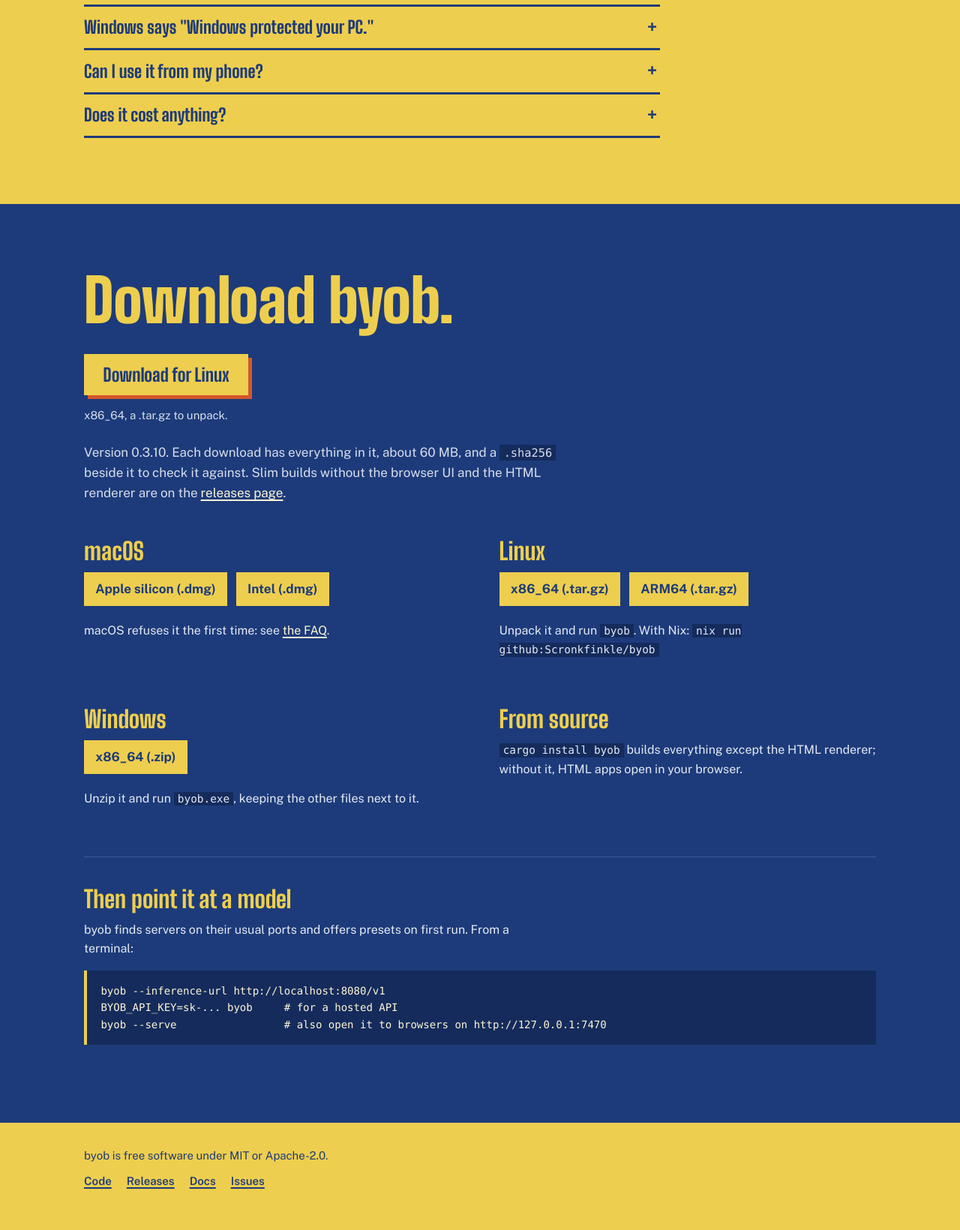
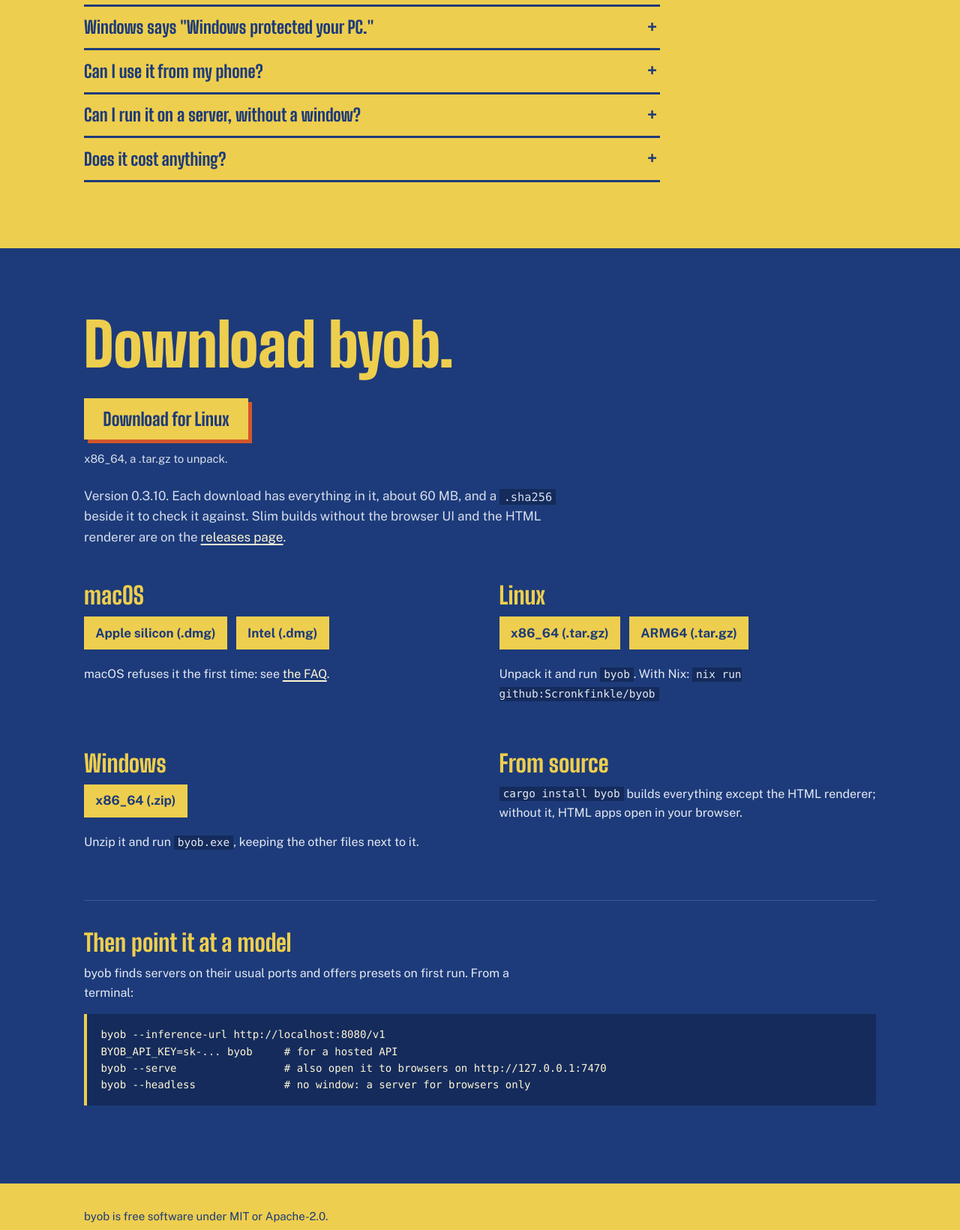
Before and after one commit to Scronkfinkle/byob, a plain HTML site: page site/index.html in a window 1280 px wide. Shown: the part 7640-9280 px from the top of the page at 75% size. Drawn offline with Linux system fonts and the light colour scheme; files whose address does not match are found by name.

Commit message:
byob.chat: running it headless (a FAQ entry and the install section's commands)

```diff
--- a/site/index.html
+++ b/site/index.html
@@ -244,6 +244,13 @@ curl -L https://github.com/Scronkfinkle/byob/releases/download/v$v/byob-$v-$t.ta
       it from anywhere. It's the same app and the same chats, live.</p>
   </details>
   <details>
+    <summary>Can I run it on a server, without a window?</summary>
+    <p>Yes. <code>byob --headless</code> runs byob with no window and serves the same app to any
+      browser, on <code>http://127.0.0.1:7470</code> by default. Run it on a home server or a VM,
+      put it behind <code>tailscale serve</code>, and <code>--allow-user</code> limits it to your
+      Tailscale login.</p>
+  </details>
+  <details>
     <summary>Does it cost anything?</summary>
     <p>byob is free. A hosted model costs what its provider charges; a local one costs
       nothing but electricity.</p>
@@ -300,7 +307,8 @@ curl -L https://github.com/Scronkfinkle/byob/releases/download/v$v/byob-$v-$t.ta
     <p>byob finds servers on their usual ports and offers presets on first run. From a terminal:</p>
     <pre><code>byob --inference-url http://localhost:8080/v1
 BYOB_API_KEY=sk-... byob     # for a hosted API
-byob --serve                 # also open it to browsers on http://127.0.0.1:7470</code></pre>
+byob --serve                 # also open it to browsers on http://127.0.0.1:7470
+byob --headless              # no window: a server for browsers only</code></pre>
   </div>
 </section>
 
```
